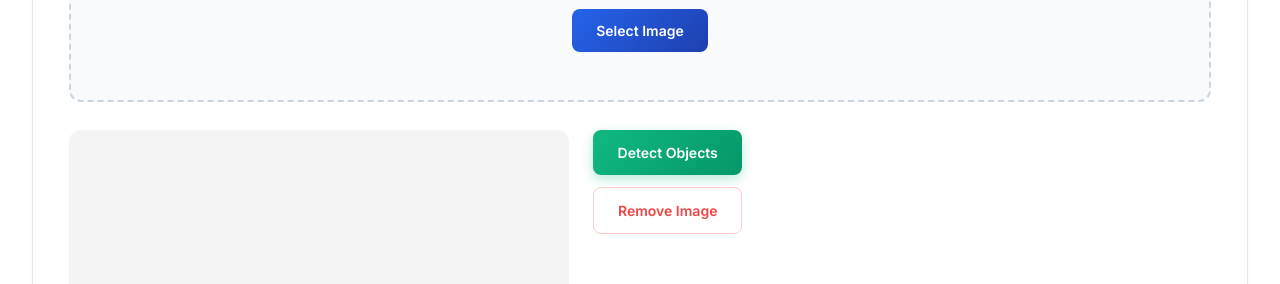
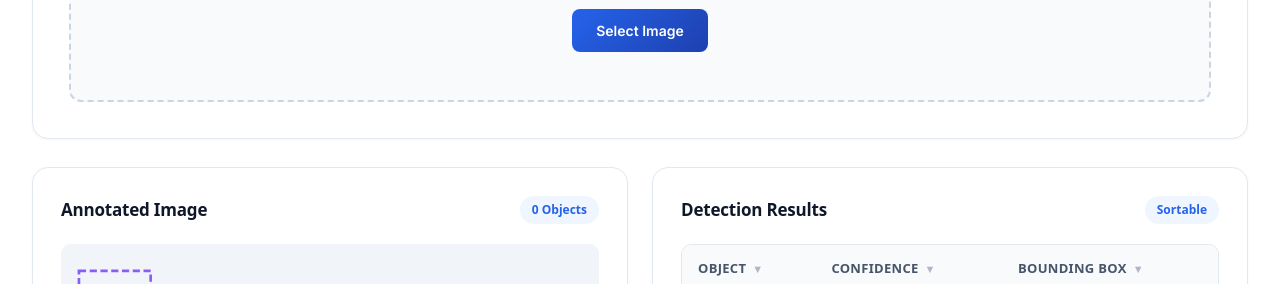
Before and after one commit to sadiajahan97/yolo, a Next.js app in the folder yolo-frontend/: page /yolo in a window 1280 px wide. Shown: the part 420-704 px from the top of the page. Built offline with nearby package versions, Linux system fonts and the light colour scheme; no server answers.

Commit message:
remove dummy preview image from public folder

```diff
--- a/yolo-frontend/app/yolo/page.tsx
+++ b/yolo-frontend/app/yolo/page.tsx
@@ -44,7 +44,7 @@
 }
 
 export default function YoloPage() {
-  const [previewImage, setPreviewImage] = useState("/dummy-preview-image.png");
+  const [previewImage, setPreviewImage] = useState("");
   const [isDragOver, setIsDragOver] = useState(false);
   const [sortColumn, setSortColumn] = useState<0 | 1 | 2 | null>(null);
   const [sortDirection, setSortDirection] = useState<"asc" | "desc">("desc");
@@ -166,7 +166,7 @@
     setDetectionError(null);
     setQuestionError(null);
     if (fileInputRef.current) fileInputRef.current.value = "";
-    setPreviewImage("/dummy-preview-image.png");
+    setPreviewImage("");
     setValue("file", null);
     setDetections([]);
     setAnnotatedImage(
@@ -261,11 +261,13 @@
           <div className={`image-preview ${previewImage ? "active" : ""}`}>
             <div className="preview-container">
               <div className="preview-image-wrapper">
-                <img
-                  src={previewImage}
-                  alt="Preview"
-                  className="preview-image"
-                />
+                {previewImage && (
+                  <img
+                    src={previewImage}
+                    alt="Preview"
+                    className="preview-image"
+                  />
+                )}
               </div>
               {errors.file && (
                 <p className="mt-1 text-sm text-red-600">
```
Also changed, not shown: yolo-frontend/public/dummy-preview-image.png (deleted).
